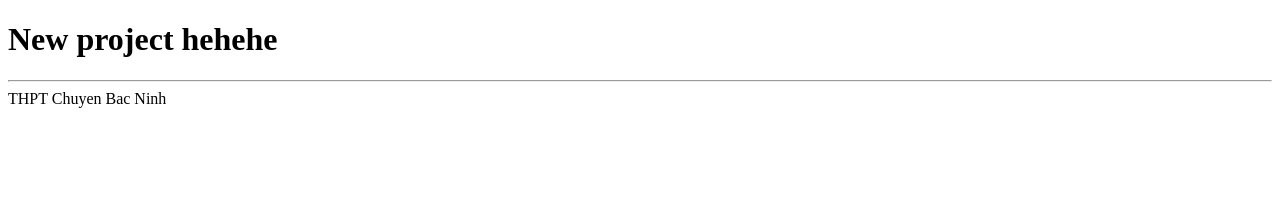
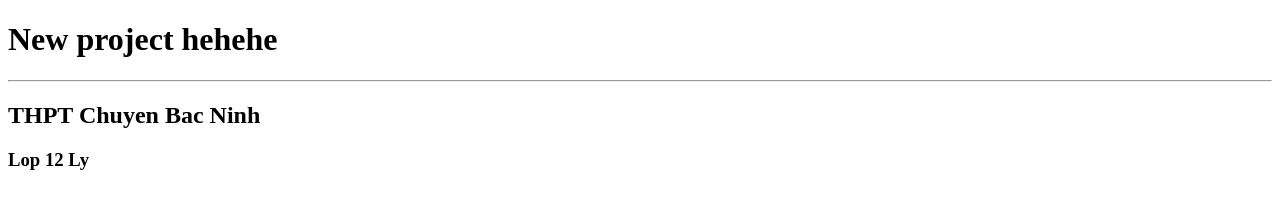
Before and after one commit to hiendepzainn/test-web-3, a plain HTML site: page index.html in a window 1280 px wide. Drawn offline with Linux system fonts and the light colour scheme.

Commit message:
commit lan 2

```diff
--- a/index.html
+++ b/index.html
@@ -8,6 +8,7 @@
   <body>
     <h1>New project hehehe</h1>
     <hr />
-    THPT Chuyen Bac Ninh
+    <h2>THPT Chuyen Bac Ninh</h2>
+    <h3>Lop 12 Ly</h3>
   </body>
 </html>
```
